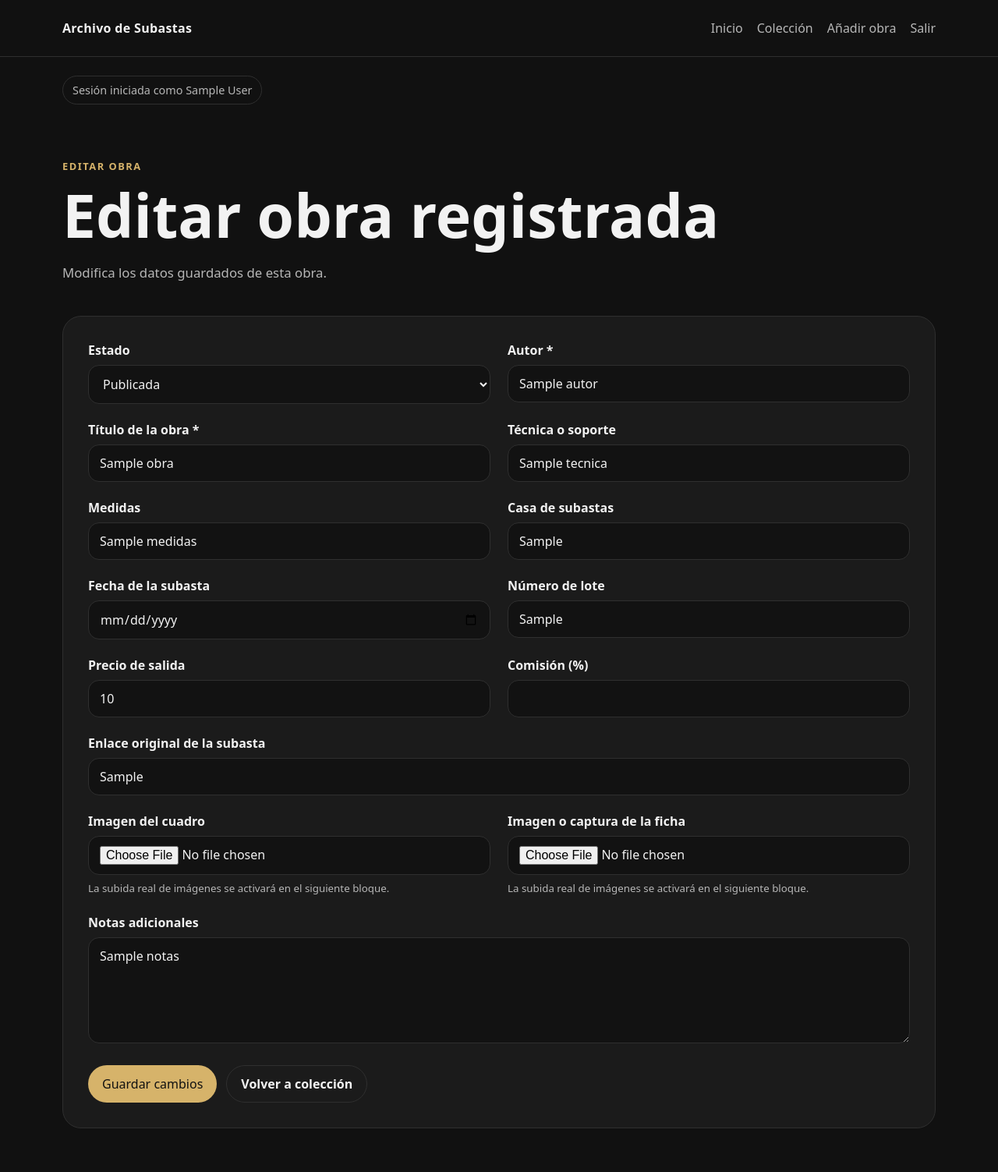
After one commit to BTCESC/Subastas-, a Flask app: page /obras/1/editar in a window 1280 px wide. The commit adds this page. Shown: the whole page at 78% size. Run offline with Flask 3, Linux system fonts and the light colour scheme; the visitor is signed in with stand-in values (Sample User, id 1); a database or web service that is not in the repository returns one stand-in record (values such as "Sample title"); some libraries are stand-ins or nearby versions.

Commit message:
Añade edición borrado y estado de obras

```diff
--- a/app.py
+++ b/app.py
@@ -6,7 +6,14 @@ import os
 from flask import Flask, flash, redirect, render_template, request, session, url_for
 from werkzeug.security import check_password_hash
 
-from db import insertar_obra_con_autor, listar_obras, obtener_usuario_por_username
+from db import (
+    actualizar_obra,
+    borrar_obra,
+    insertar_obra_con_autor,
+    listar_obras,
+    obtener_obra_por_id,
+    obtener_usuario_por_username,
+)
 
 
 BASE_DIR = Path(__file__).resolve().parent
@@ -43,6 +50,50 @@ def convertir_decimal_opcional(valor, nombre_campo):
         return Decimal(valor)
     except InvalidOperation as exc:
         raise ValueError(f"{nombre_campo} debe ser un número válido.") from exc
+
+
+def obtener_datos_obra_desde_formulario():
+    estado = request.form.get("estado", "publicada")
+    if estado not in {"borrador", "publicada"}:
+        estado = "publicada"
+
+    return {
+        "autor": limpiar_texto(request.form.get("autor")),
+        "titulo": limpiar_texto(request.form.get("titulo")),
+        "tecnica": limpiar_texto(request.form.get("tecnica")),
+        "medidas": limpiar_texto(request.form.get("medidas")),
+        "casa_subastas": limpiar_texto(request.form.get("casa_subastas")),
+        "fecha_subasta": limpiar_texto(request.form.get("fecha_subasta")),
+        "numero_lote": limpiar_texto(request.form.get("numero_lote")),
+        "precio_salida": convertir_decimal_opcional(
+            request.form.get("precio_salida"),
+            "Precio de salida",
+        ),
+        "comision_porcentaje": convertir_decimal_opcional(
+            request.form.get("comision"),
+            "Comisión",
+        ),
+        "enlace_original": limpiar_texto(request.form.get("enlace_original")),
+        "notas": limpiar_texto(request.form.get("notas")),
+        "estado": estado,
+    }
+
+
+def preparar_form_data_desde_obra(obra):
+    return {
+        "autor": obra["autor"],
+        "titulo": obra["titulo"],
+        "tecnica": obra["tecnica"] or "",
+        "medidas": obra["medidas"] or "",
+        "casa_subastas": obra["casa_subastas"] or "",
+        "fecha_subasta": obra["fecha_subasta"].isoformat() if obra["fecha_subasta"] else "",
+        "numero_lote": obra["numero_lote"] or "",
+        "precio_salida": obra["precio_salida"] or "",
+        "comision": obra["comision_porcentaje"] or "",
+        "enlace_original": obra["enlace_original"] or "",
+        "notas": obra["notas"] or "",
+        "estado": obra["estado"] or "publicada",
+    }
 
 
 @app.route("/")
@@ -98,33 +149,12 @@ def nueva_obra():
     if request.method == "POST":
         form_data = request.form
 
-        autor = limpiar_texto(request.form.get("autor"))
-        titulo = limpiar_texto(request.form.get("titulo"))
+        try:
+            datos_obra = obtener_datos_obra_desde_formulario()
 
-        if not autor or not titulo:
-            flash("Autor y título son obligatorios.")
-            return render_template("nueva_obra.html", form_data=form_data)
-
-        try:
-            datos_obra = {
-                "autor": autor,
-                "titulo": titulo,
-                "tecnica": limpiar_texto(request.form.get("tecnica")),
-                "medidas": limpiar_texto(request.form.get("medidas")),
-                "casa_subastas": limpiar_texto(request.form.get("casa_subastas")),
-                "fecha_subasta": limpiar_texto(request.form.get("fecha_subasta")),
-                "numero_lote": limpiar_texto(request.form.get("numero_lote")),
-                "precio_salida": convertir_decimal_opcional(
-                    request.form.get("precio_salida"),
-                    "Precio de salida",
-                ),
-                "comision_porcentaje": convertir_decimal_opcional(
-                    request.form.get("comision"),
-                    "Comisión",
-                ),
-                "enlace_original": limpiar_texto(request.form.get("enlace_original")),
-                "notas": limpiar_texto(request.form.get("notas")),
-            }
+            if not datos_obra["autor"] or not datos_obra["titulo"]:
+                flash("Autor y título son obligatorios, incluso si la obra queda como borrador.")
+                return render_template("nueva_obra.html", form_data=form_data)
 
             insertar_obra_con_autor(datos_obra, creado_por=session.get("usuario_id"))
             flash("Obra guardada correctamente.")
@@ -138,5 +168,55 @@ def nueva_obra():
     return render_template("nueva_obra.html", form_data=form_data)
 
 
+@app.route("/obras/<int:obra_id>/editar", methods=["GET", "POST"])
+@login_required
+def editar_obra(obra_id):
+    obra = obtener_obra_por_id(obra_id)
+
+    if not obra:
+        flash("No se encontró la obra solicitada.")
+        return redirect(url_for("coleccion"))
+
+    form_data = preparar_form_data_desde_obra(obra)
+
+    if request.method == "POST":
+        form_data = request.form
+
+        try:
+            datos_obra = obtener_datos_obra_desde_formulario()
+
+            if not datos_obra["autor"] or not datos_obra["titulo"]:
+                flash("Autor y título son obligatorios, incluso si la obra queda como borrador.")
+                return render_template("editar_obra.html", obra=obra, form_data=form_data)
+
+            actualizada = actualizar_obra(obra_id, datos_obra)
+
+            if actualizada:
+                flash("Obra actualizada correctamente.")
+                return redirect(url_for("coleccion"))
+
+            flash("No se encontró la obra solicitada.")
+
+        except ValueError as error:
+            flash(str(error))
+        except Exception:
+            flash("No se pudo actualizar la obra. Revisa los datos e inténtalo de nuevo.")
+
+    return render_template("editar_obra.html", obra=obra, form_data=form_data)
+
+
+@app.route("/obras/<int:obra_id>/borrar", methods=["POST"])
+@login_required
+def borrar_obra_route(obra_id):
+    borrada = borrar_obra(obra_id)
+
+    if borrada:
+        flash("Obra borrada correctamente.")
+    else:
+        flash("No se encontró la obra solicitada.")
+
+    return redirect(url_for("coleccion"))
+
+
 if __name__ == "__main__":
     app.run(debug=True)
--- a/static/css/styles.css
+++ b/static/css/styles.css
@@ -416,3 +416,67 @@ small {
         grid-template-columns: 1fr;
     }
 }
+
+select {
+    width: 100%;
+    border: 1px solid var(--line);
+    border-radius: 14px;
+    padding: 12px 14px;
+    background: #121212;
+    color: var(--text);
+    font: inherit;
+}
+
+select:focus {
+    outline: 2px solid rgba(214, 179, 106, 0.45);
+    border-color: var(--accent);
+}
+
+.card-topline {
+    display: flex;
+    align-items: center;
+    justify-content: space-between;
+    gap: 12px;
+}
+
+.card-topline .eyebrow {
+    margin: 0;
+}
+
+.status-badge {
+    display: inline-flex;
+    align-items: center;
+    border-radius: 999px;
+    padding: 5px 10px;
+    border: 1px solid var(--line);
+    color: var(--muted);
+    font-size: 0.8rem;
+    text-transform: capitalize;
+}
+
+.status-publicada {
+    border-color: rgba(214, 179, 106, 0.45);
+    color: var(--accent);
+}
+
+.status-borrador {
+    border-color: var(--line);
+    color: var(--muted);
+}
+
+.card-actions {
+    display: flex;
+    flex-wrap: wrap;
+    gap: 10px;
+    margin-top: 22px;
+}
+
+.card-actions form {
+    margin: 0;
+}
+
+.button.danger {
+    background: transparent;
+    color: #ffb4b4;
+    border: 1px solid rgba(255, 180, 180, 0.35);
+}
--- /dev/null
+++ b/templates/editar_obra.html
@@ -0,0 +1,14 @@
+{% extends "base.html" %}
+
+{% block title %}Editar obra | Archivo de Subastas{% endblock %}
+
+{% block content %}
+<section class="page-header">
+    <p class="eyebrow">Editar obra</p>
+    <h1>Editar obra registrada</h1>
+    <p>Modifica los datos guardados de esta obra.</p>
+</section>
+
+{% set texto_boton = "Guardar cambios" %}
+{% include "form_obra.html" %}
+{% endblock %}
--- /dev/null
+++ b/templates/form_obra.html
@@ -0,0 +1,83 @@
+<form class="form-card" method="post" enctype="multipart/form-data">
+    <div class="form-grid">
+        <div class="form-group">
+            <label for="estado">Estado</label>
+            <select id="estado" name="estado">
+                <option value="publicada" {% if form_data and form_data.get('estado') == 'publicada' %}selected{% endif %}>Publicada</option>
+                <option value="borrador" {% if form_data and form_data.get('estado') == 'borrador' %}selected{% endif %}>Borrador</option>
+            </select>
+        </div>
+
+        <div class="form-group">
+            <label for="autor">Autor *</label>
+            <input type="text" id="autor" name="autor" required value="{{ form_data.get('autor', '') if form_data else '' }}">
+        </div>
+
+        <div class="form-group">
+            <label for="titulo">Título de la obra *</label>
+            <input type="text" id="titulo" name="titulo" required value="{{ form_data.get('titulo', '') if form_data else '' }}">
+        </div>
+
+        <div class="form-group">
+            <label for="tecnica">Técnica o soporte</label>
+            <input type="text" id="tecnica" name="tecnica" placeholder="Óleo sobre lienzo" value="{{ form_data.get('tecnica', '') if form_data else '' }}">
+        </div>
+
+        <div class="form-group">
+            <label for="medidas">Medidas</label>
+            <input type="text" id="medidas" name="medidas" placeholder="60 x 40 cm" value="{{ form_data.get('medidas', '') if form_data else '' }}">
+        </div>
+
+        <div class="form-group">
+            <label for="casa_subastas">Casa de subastas</label>
+            <input type="text" id="casa_subastas" name="casa_subastas" value="{{ form_data.get('casa_subastas', '') if form_data else '' }}">
+        </div>
+
+        <div class="form-group">
+            <label for="fecha_subasta">Fecha de la subasta</label>
+            <input type="date" id="fecha_subasta" name="fecha_subasta" value="{{ form_data.get('fecha_subasta', '') if form_data else '' }}">
+        </div>
+
+        <div class="form-group">
+            <label for="numero_lote">Número de lote</label>
+            <input type="text" id="numero_lote" name="numero_lote" value="{{ form_data.get('numero_lote', '') if form_data else '' }}">
+        </div>
+
+        <div class="form-group">
+            <label for="precio_salida">Precio de salida</label>
+            <input type="number" step="0.01" id="precio_salida" name="precio_salida" value="{{ form_data.get('precio_salida', '') if form_data else '' }}">
+        </div>
+
+        <div class="form-group">
+            <label for="comision">Comisión (%)</label>
+            <input type="number" step="0.01" id="comision" name="comision" value="{{ form_data.get('comision', '') if form_data else '' }}">
+        </div>
+
+        <div class="form-group form-group-full">
+            <label for="enlace_original">Enlace original de la subasta</label>
+            <input type="url" id="enlace_original" name="enlace_original" value="{{ form_data.get('enlace_original', '') if form_data else '' }}">
+        </div>
+
+        <div class="form-group">
+            <label for="imagen_obra">Imagen del cuadro</label>
+            <input type="file" id="imagen_obra" name="imagen_obra" accept="image/*">
+            <small>La subida real de imágenes se activará en el siguiente bloque.</small>
+        </div>
+
+        <div class="form-group">
+            <label for="imagen_ficha">Imagen o captura de la ficha</label>
+            <input type="file" id="imagen_ficha" name="imagen_ficha" accept="image/*">
+            <small>La subida real de imágenes se activará en el siguiente bloque.</small>
+        </div>
+
+        <div class="form-group form-group-full">
+            <label for="notas">Notas adicionales</label>
+            <textarea id="notas" name="notas" rows="5">{{ form_data.get('notas', '') if form_data else '' }}</textarea>
+        </div>
+    </div>
+
+    <div class="form-actions">
+        <button class="button" type="submit">{{ texto_boton }}</button>
+        <a class="button secondary" href="{{ url_for('coleccion') }}">Volver a colección</a>
+    </div>
+</form>
```
Also changed, not shown: db.py (+131 -25 lines), templates/coleccion.html (+15 -1 lines), templates/nueva_obra.html (+3 -76 lines).
